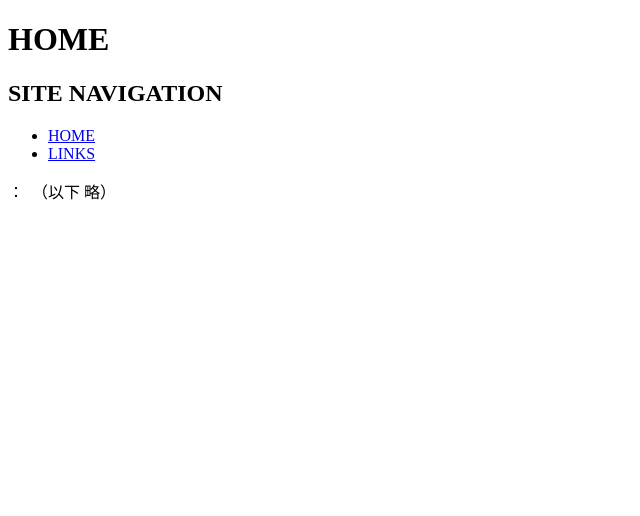
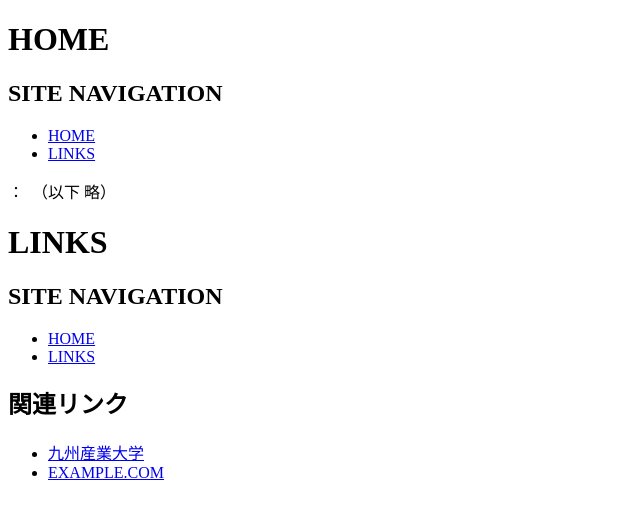
Before and after one commit to takahasi-rina/html_sample_05, a plain HTML site: page index.html in a window 1280 px wide. Shown: the whole page, without its empty margins (0-640 px from the left). Drawn offline with Linux system fonts and the light colour scheme.

Commit message:
Add files via upload

```diff
--- a/index.html
+++ b/index.html
@@ -14,3 +14,23 @@
        ：　（以下 略）
   </body>
 </html>
+<!DOCTYPE html>
+<html lang="ja">
+  <head>
+    <meta charset="UTF-8">
+    <title>HTML TAG Sample A </title>
+  </head>
+  <body>
+    <h1>LINKS</h1>
+    <h2>SITE NAVIGATION</h2>
+    <ul>
+      <li><a href="index.html">HOME</a></li>
+      <li><a href="links.html">LINKS</a></li>
+    </ul>
+    <h2>関連リンク</h2>
+    <ul>
+      <li><a href="https://www.kyusan-u.ac.jp">九州産業大学</a></li>
+      <li><a href="https://www.example.com">EXAMPLE.COM</a></li>
+    </ul>
+  </body>
+</html>
```
